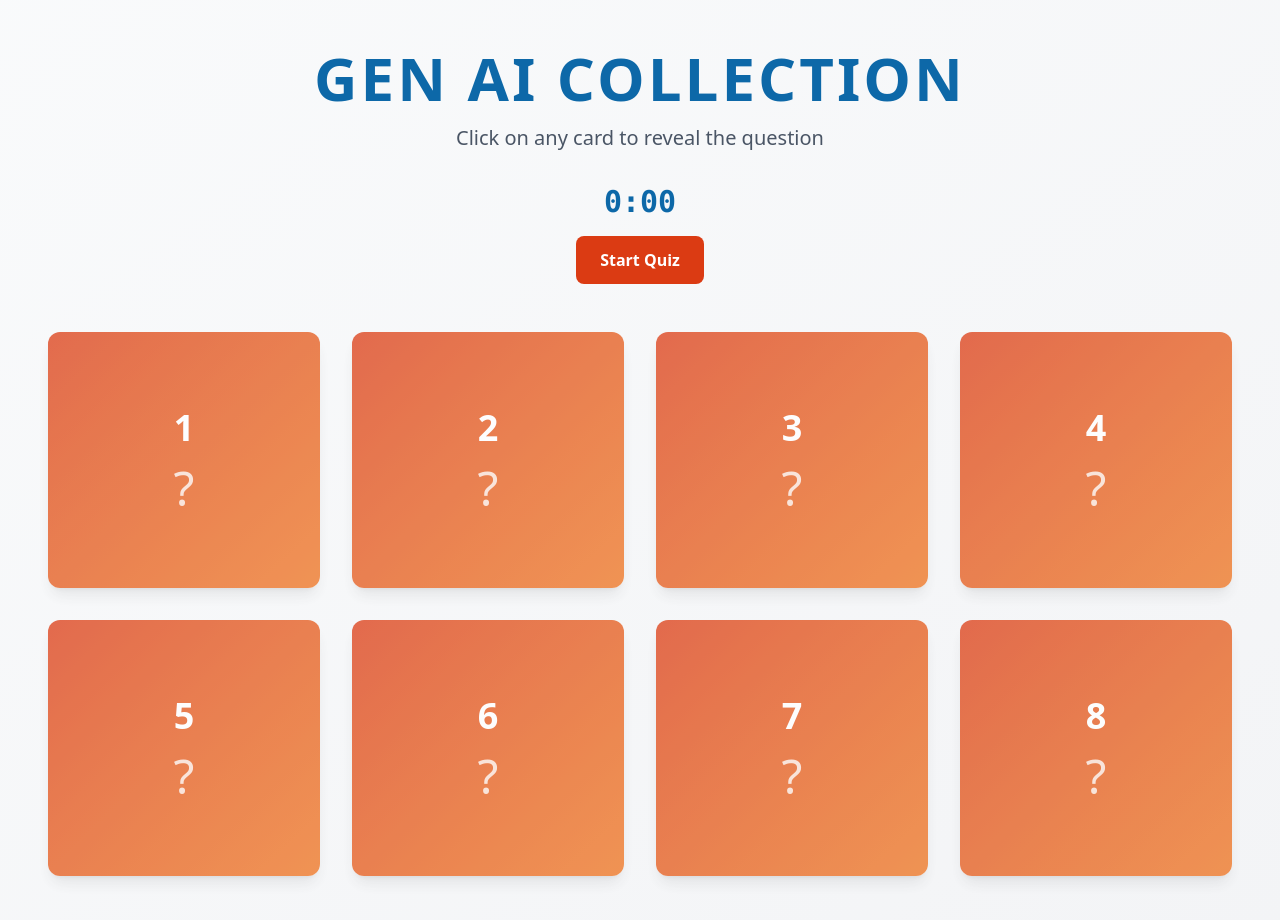
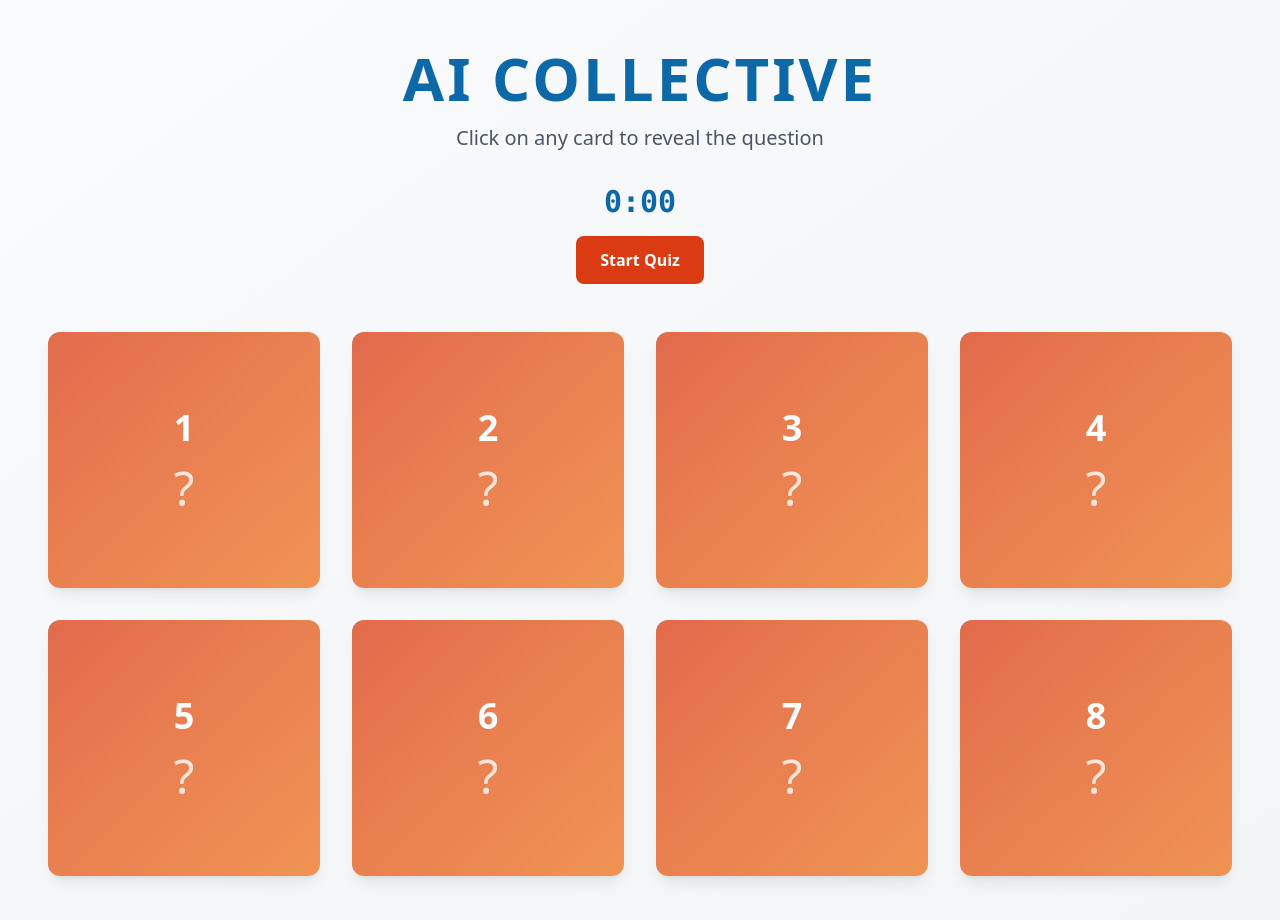
Before and after one commit to DivvSaxena/genai, a React (Vite) app: page / in a window 1280 px wide. Shown: the top 920 px of the page. Built offline with nearby package versions, Linux system fonts and the light colour scheme.

Commit message:
Update App.tsx

```diff
--- a/src/App.tsx
+++ b/src/App.tsx
@@ -104,7 +104,7 @@ const App = () => {
       <div className="max-w-7xl mx-auto">
         <div className="text-center mb-12">
           <h1 className="text-[#0d68a8] text-4xl md:text-5xl lg:text-6xl font-bold uppercase tracking-wider mb-4">
-            Gen AI Collection
+            AI Collective
           </h1>
           <p className="text-gray-600 text-lg md:text-xl mb-8">
             Click on any card to reveal the question
```
